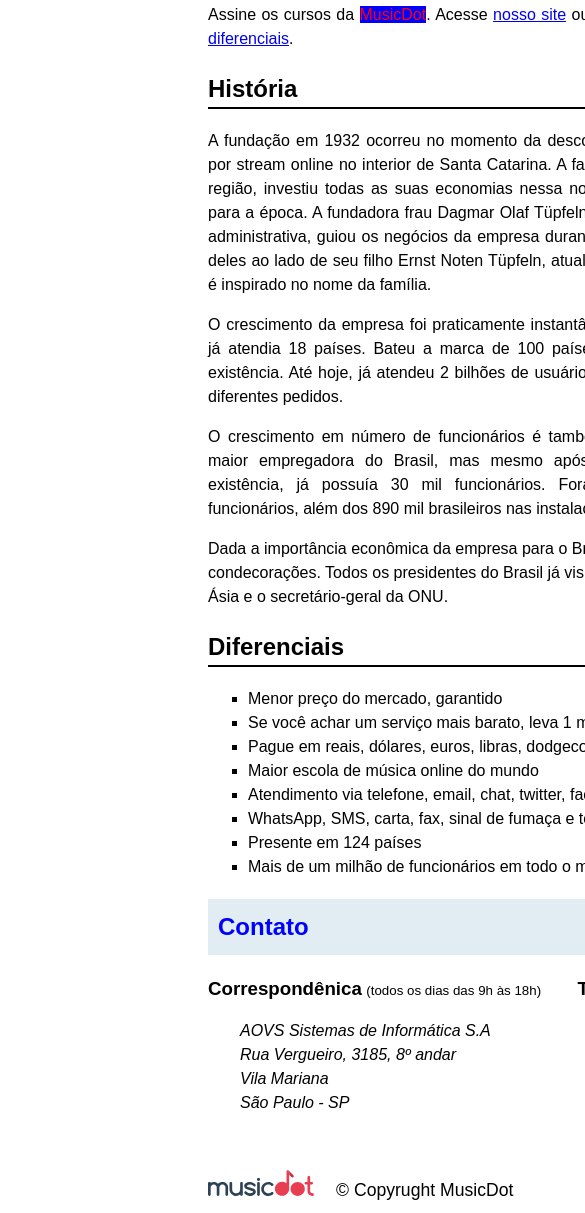
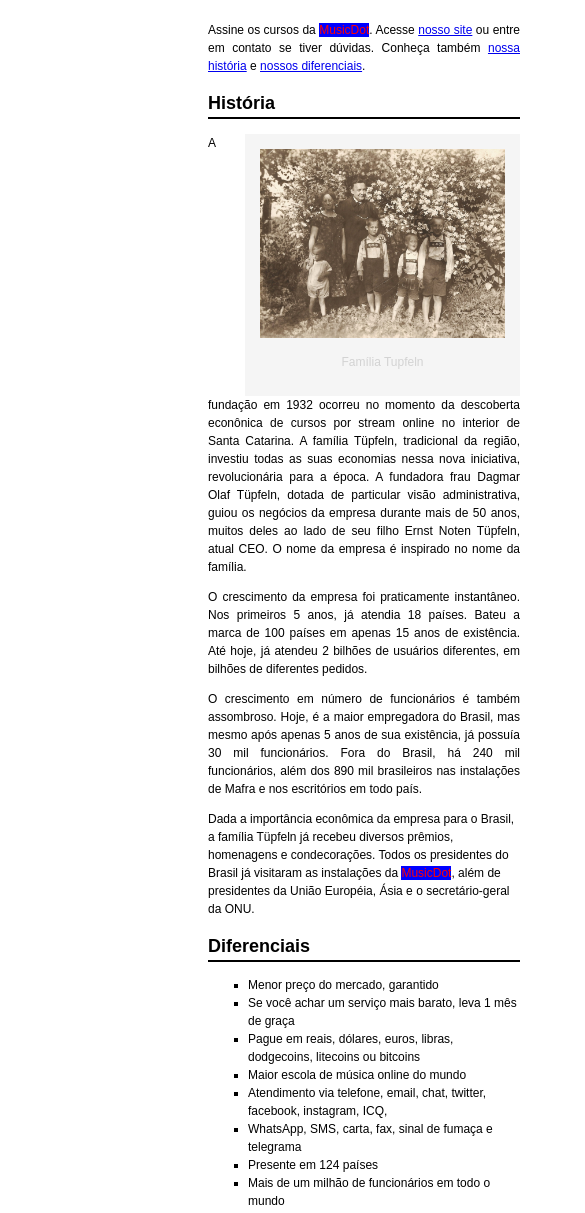
Before and after one commit to JVictoe/projeto_musicdot, a plain HTML site: page sobre.html in a window 390 px wide. Shown: the part 614-1827 px from the top of the page, 585 px wide, since content can reach past the window. Drawn offline with Linux system fonts and the light colour scheme.

Commit message:
Novos arquivos

```diff
--- a/css/estilo.css
+++ b/css/estilo.css
@@ -1,12 +1,74 @@
 
-body{
+
+
+@media screen {
+    body{
     font-family: sans-serif;
     /* background-color: lightgray; */
-    width: 940px;
+    /*width: 940px;*/
+    width: 80%;
+    max-width: 1024;
     padding: 0px 200px;
     font-size: 16px;
     line-height: 1.5;
+    }
 }
+
+@media (max-width: 480px){
+    body{
+
+    /* background-color: lightgray; */
+
+
+    font-size: 12px;
+
+    }
+
+}
+
+@media (max-width: 850px){
+    .contato-secao{
+        display: block;
+    }
+    /*
+    .contato-secao-correspondencia {
+    display: block;
+    }
+    .contato-secao-telefone {
+    display: block;
+    vertical-align: top;
+    margin-left: 32px;
+    }
+*/
+}
+
+@media (max-width: 622px){
+    .figura-familia{
+        float: none;
+        margin: 0 auto;
+
+    }
+
+}
+
+@media (max-width: 446px){
+    .contato-subtitulo{
+        display: block;
+        margin-bottom: 0
+    }
+
+    .contato-info{
+        border-left: 1px solid lightgray;
+        padding-left: 5px;
+        font-size: 0.92em;
+    }
+
+    .rodope{
+
+    }
+
+}
+
 
 /*div{
     border: 2px solid;
@@ -95,6 +157,8 @@ span {
 }
 
 figure{
+    max-width: 100%;
+    box-sizing: border-box;
     text-align: center;
     background-color: whitesmoke;
     color: lightgray;
```
